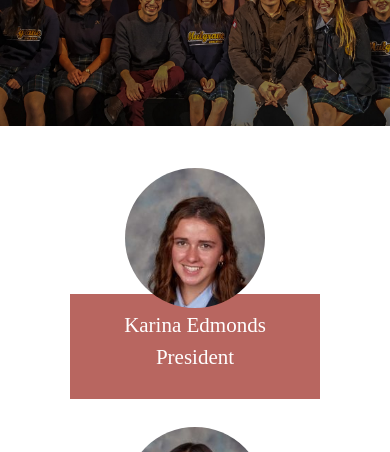
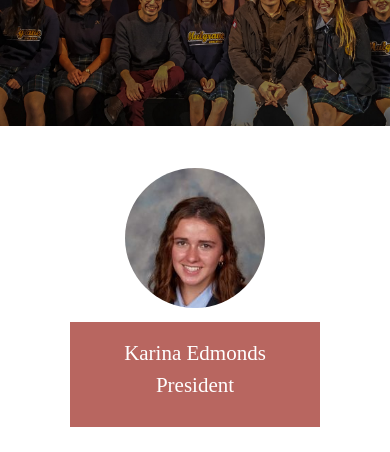
Before and after one commit to aval18/360, a plain HTML site: page team.html in a window 390 px wide. Shown: the part 314-766 px from the top of the page. Drawn offline with nearby package versions, Linux system fonts and the light colour scheme; a web font is replaced by a local one.

Commit message:
Removed position absolute from member photos to remove the team page bug

```diff
--- a/resources/css/style.css
+++ b/resources/css/style.css
@@ -906,10 +906,10 @@ nav li {
         margin-bottom: 2rem;
       }
       .member .text-content {
-        margin-top: 9rem;
+        margin-top: 1rem;
       }
       .member-photo {
-        margin: 0;
+        position: relative;
       }
 
 
```
